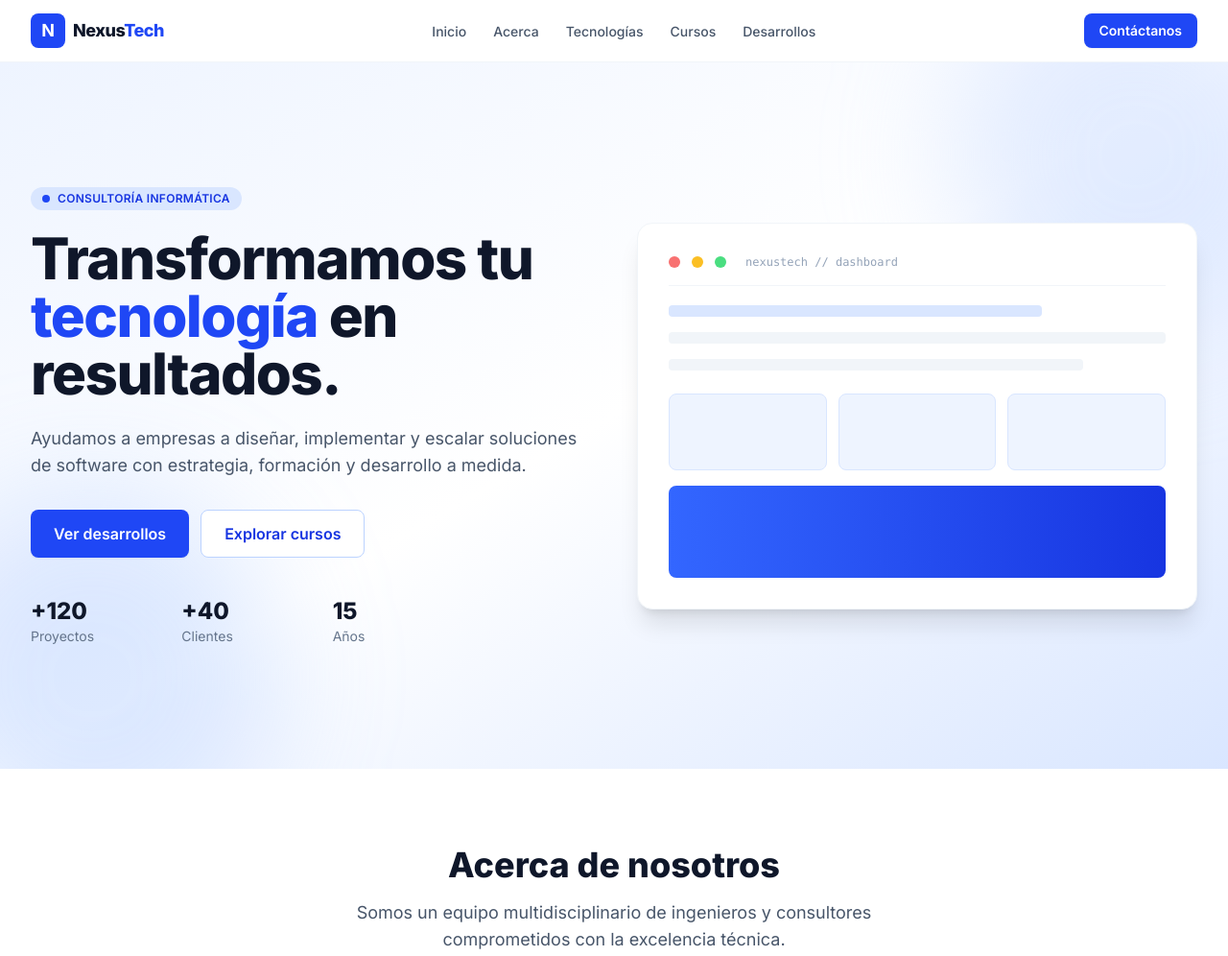
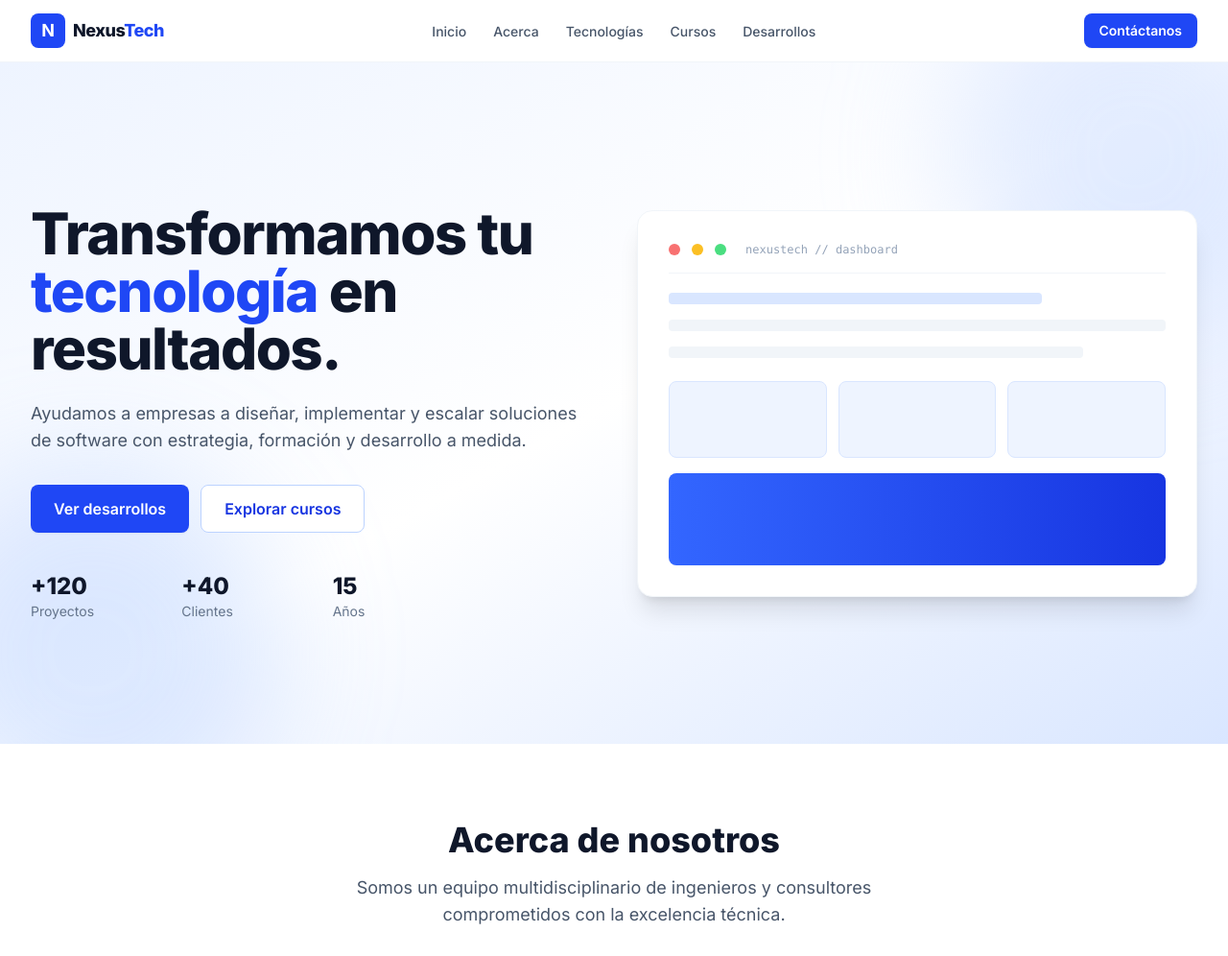
Before and after one commit to isfenixrojo/Frontend, a website built with Vite: page index.html in a window 1280 px wide. Shown: the top 996 px of the page at 96% size. Built offline with nearby package versions, Linux system fonts and the light colour scheme.

Commit message:
Se quito span de Consultoría informática

```diff
--- a/index.html
+++ b/index.html
@@ -86,9 +86,7 @@
       <div class="relative max-w-7xl mx-auto px-4 sm:px-6 lg:px-8 py-20 md:py-28 lg:py-32">
         <div class="grid lg:grid-cols-2 gap-12 items-center">
           <div>
-            <span class="inline-flex items-center gap-2 px-3 py-1 rounded-full bg-brand-100 text-brand-700 text-xs font-semibold uppercase tracking-wide">
-              <span class="w-2 h-2 rounded-full bg-brand-600"></span> Consultoría informática
-            </span>
+
             <h1 class="mt-5 text-4xl sm:text-5xl lg:text-6xl font-extrabold tracking-tight text-slate-900 leading-tight">
               Transformamos tu <span class="text-brand-600">tecnología</span> en resultados.
             </h1>
```
